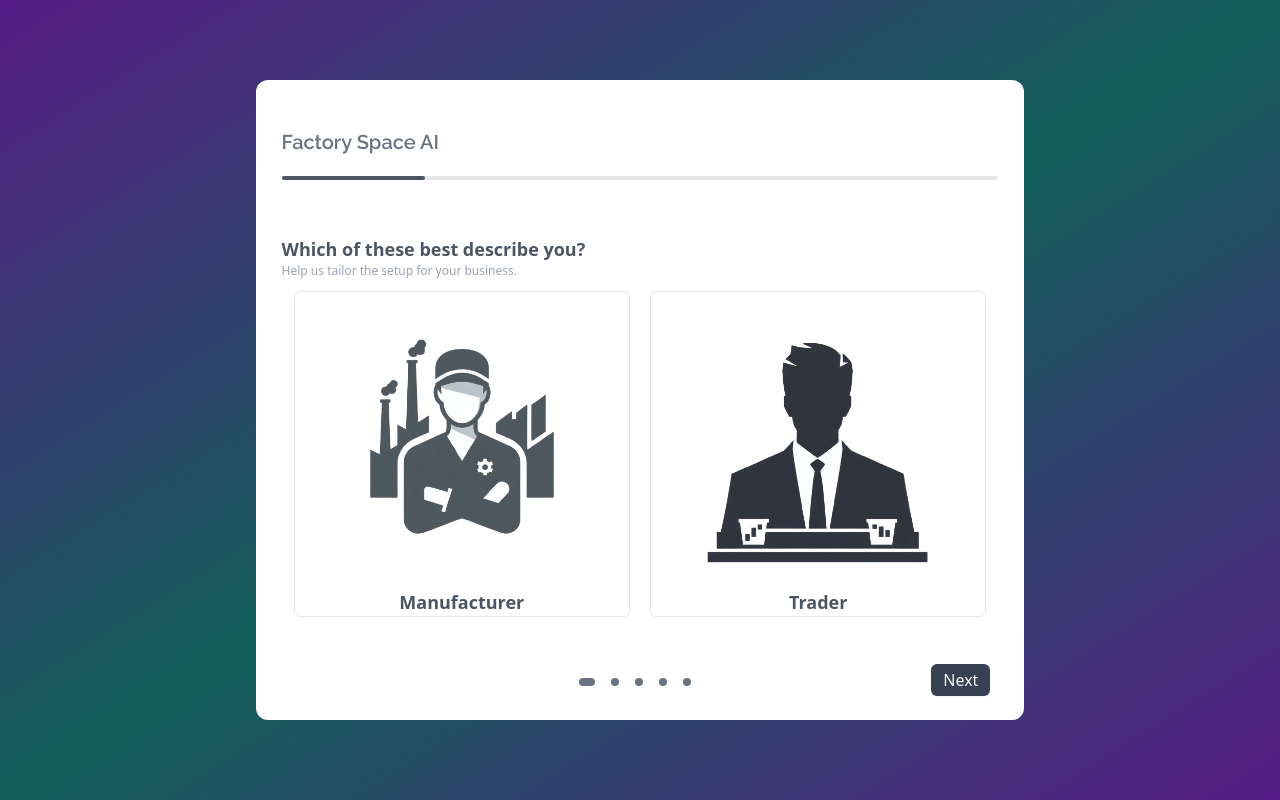
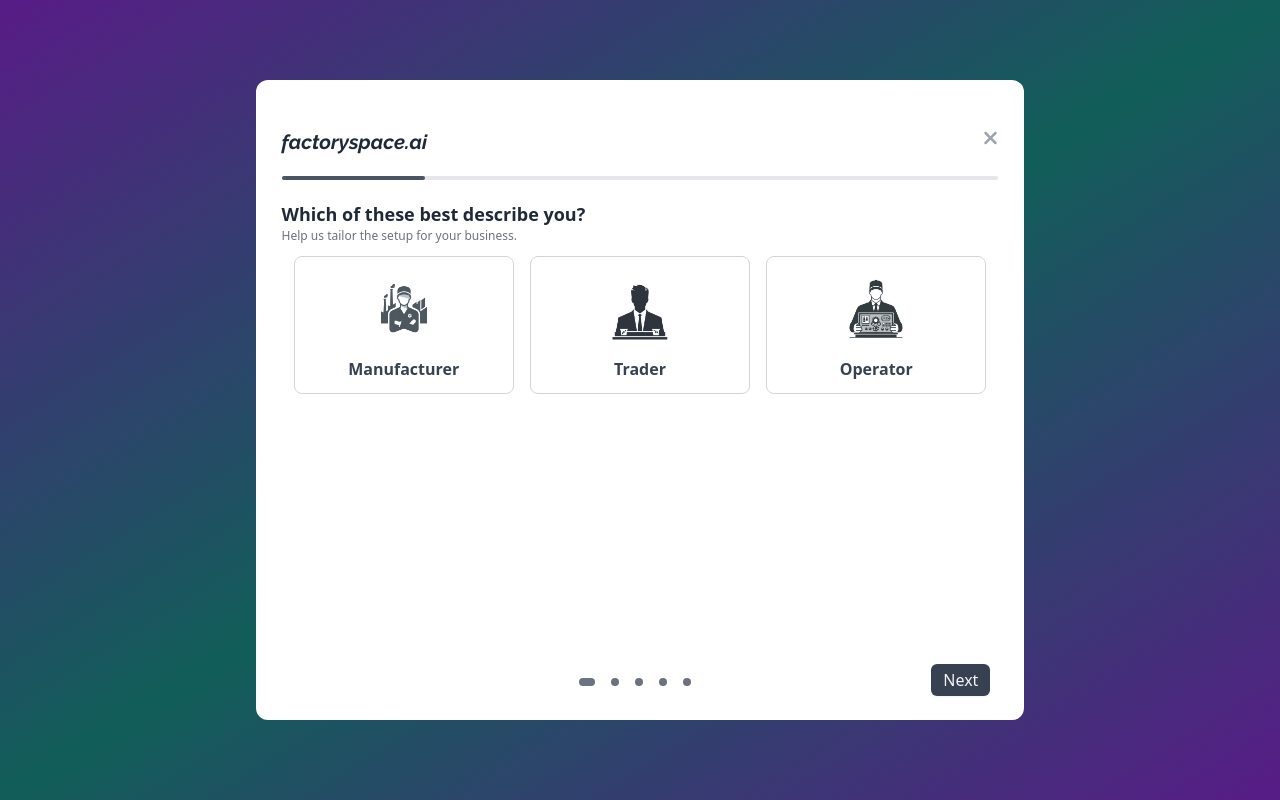
Before and after one commit to BasudevBharatBhushan/factory-space, a React (Vite) app: page /connect in a window 1280 px wide. Built offline with nearby package versions, Linux system fonts and the light colour scheme.

Commit message:
connect polished

```diff
--- a/src/components/Footer.jsx
+++ b/src/components/Footer.jsx
@@ -55,7 +55,7 @@ const Footer = () => {
       <div className="xl:w-[80vw] mx-auto px-[2vw] py-12">
         <div className="flex flex-col md:flex-row justify-between items-center md:items-start space-y-8 md:space-y-0 md:space-x-8">
           <div className="flex flex-col items-center md:items-start space-y-4">
-            <h1 className="font-semibold text-3xl md:text-4xl text-white">
+            <h1 className="font-semibold text-3xl md:text-4xl text-white italic">
               {companyName}
             </h1>
             <div className="font-Roboto">
--- a/src/components/Hero.jsx
+++ b/src/components/Hero.jsx
@@ -98,7 +98,7 @@ const Hero = () => {
   const YoutubeEmbed = () => (
     <div
       ref={modalRef}
-      className="yt-embed w-[85vw] xl:w-[38vw] absolute top-1/2 left-1/2 -translate-x-1/2 -translate-y-1/2 rounded-3xl z-10 "
+      className="yt-embed w-[85vw] xl:w-[50vw] absolute top-1/2 left-1/2 -translate-x-1/2 -translate-y-1/2 rounded-3xl z-10 "
     >
       <iframe
         // width= 100%,
--- a/src/components/MainContent.jsx
+++ b/src/components/MainContent.jsx
@@ -1,4 +1,4 @@
-import React from "react";
+import React, { useContext } from "react";
 import {
   fsLogo,
   Gear,
@@ -8,6 +8,8 @@ import {
   OperatorVectorImage,
   Trader,
 } from "../utils";
+import { useNavigate } from "react-router-dom";
+import { ConnectContext } from "../context/ConnectContext";
 import { useGSAP } from "@gsap/react";
 import gsap from "gsap";
 import { ScrollTrigger } from "gsap/ScrollTrigger";
@@ -24,6 +26,7 @@ import {
 gsap.registerPlugin(ScrollTrigger);
 
 const MainContent = () => {
+  const Navigate = useNavigate();
   useGSAP(() => {
     gsap.from(".anim-1", {
       ease: "slow(0.7,0.7,false)",
@@ -179,6 +182,16 @@ const MainContent = () => {
     // });
   }, []);
 
+  const { setActiveSlide, setUserType, handleNextSlide } =
+    useContext(ConnectContext);
+
+  const navigateConnectUser = (userType) => {
+    setUserType(userType);
+    setActiveSlide(0);
+    handleNextSlide();
+    Navigate("/connect");
+  };
+
   return (
     <>
       <div className="w-full h-auto bg-white px-5 relative">
@@ -257,7 +270,10 @@ const MainContent = () => {
                   </p>
                 </div>
                 <div>
-                  <button className="group bg-black text-white px-6 py-3 font-semibold rounded-lg hover:scale-105 hover:border hover:border-black hover:text-black hover:bg-white transition ease-in-out duration-300">
+                  <button
+                    className="group bg-black text-white px-6 py-3 font-semibold rounded-lg hover:scale-105 hover:border hover:border-black hover:text-black hover:bg-white transition ease-in-out duration-300"
+                    onClick={() => navigateConnectUser("Trader")}
+                  >
                     <span className="flex items-center">
                       Get started
                       <svg
@@ -294,7 +310,10 @@ const MainContent = () => {
                   </p>
                 </div>
                 <div>
-                  <button className="group bg-black text-white px-6 py-3 font-semibold rounded-lg hover:scale-105 hover:border hover:border-black hover:text-black hover:bg-white transition ease-in-out duration-300">
+                  <button
+                    className="group bg-black text-white px-6 py-3 font-semibold rounded-lg hover:scale-105 hover:border hover:border-black hover:text-black hover:bg-white transition ease-in-out duration-300"
+                    onClick={() => navigateConnectUser("Manufacturer")}
+                  >
                     <span className="flex items-center">
                       Get started
                       <svg
@@ -337,7 +356,10 @@ const MainContent = () => {
                   </p>
                 </div>
                 <div>
-                  <button className="group bg-black text-white px-6 py-3 font-semibold rounded-lg hover:scale-105 hover:border hover:border-black hover:text-black hover:bg-white transition ease-in-out duration-300">
+                  <button
+                    className="group bg-black text-white px-6 py-3 font-semibold rounded-lg hover:scale-105 hover:border hover:border-black hover:text-black hover:bg-white transition ease-in-out duration-300"
+                    onClick={() => navigateConnectUser("Operator")}
+                  >
                     <span className="flex items-center">
                       Get started
                       <svg
--- a/src/components/Slide/Slide.jsx
+++ b/src/components/Slide/Slide.jsx
@@ -6,7 +6,7 @@ import { useNavigate } from "react-router-dom";
 import SlideFooterButton from "./SlideFooterButton";
 
 const Slide = ({
-  Header = "Factory Space AI",
+  Header = "factoryspace.ai",
   slideQuestions,
   slideNo,
   totalSlide,
@@ -22,7 +22,7 @@ const Slide = ({
     <div className="relative   w-full h-full xl:w-[60vw] xl:h-auto xl:min-h-[80vh] px-[2vw] pt-[6vh] pb-[3vh] bg-white rounded-none xl:rounded-xl flex flex-col justify-between lg:justify-start xl:justify-between items-start overflow-y-visible overflow-x-visible">
       {slideNo != 100 ? (
         <>
-          {" "}
+          <div className="w-full">
             <SlideHeader
               Header={Header}
               slideNo={slideNo}
@@ -30,6 +30,8 @@ const Slide = ({
             />
             {/* <ProgressBar targetProgress={(slideNo / totalSlide) * 100} /> */}
             <SlideQuestioner slideQuestions={slideQuestions} />
+          </div>
+
           <SlideFooterButton isLastSlide={isLastSlide} slideNo={slideNo} />
         </>
       ) : (
--- a/src/components/Slide/SlideHeader.jsx
+++ b/src/components/Slide/SlideHeader.jsx
@@ -1,11 +1,28 @@
-import React from "react";
+import React, { useContext } from "react";
+import { useNavigate } from "react-router-dom";
+import { ConnectContext } from "../../context/ConnectContext";
 import ProgressBar from "../ProgressBar";
+import { FontAwesomeIcon } from "@fortawesome/react-fontawesome";
+import { faXmark } from "@fortawesome/free-solid-svg-icons";
 
 const SlideHeader = ({ Header, slideNo, totalSlide }) => {
+  const navigate = useNavigate();
+  const { setActiveSlide } = useContext(ConnectContext);
   return (
     <>
-      <div className="slide-header mb-5 font-Raleway font-semibold text-xl text-gray-500 w-full">
-        <p>{Header}</p>
+      <div className="slide-header mb-5 font-Raleway font-semibold text-xl text-gray-800 w-full">
+        <div className="flex flex-row justify-between">
+          <p className="italic font-bold font-Raleway">{Header}</p>
+          <FontAwesomeIcon
+            onClick={() => {
+              navigate("/");
+              localStorage.clear();
+              setActiveSlide(0);
+            }}
+            className="text-gray-400 cursor-pointer"
+            icon={faXmark}
+          />
+        </div>
         <ProgressBar targetProgress={(slideNo / totalSlide) * 100} />
       </div>
     </>
--- a/src/components/Slide/SlideQuestioner.jsx
+++ b/src/components/Slide/SlideQuestioner.jsx
@@ -1,6 +1,6 @@
 import React, { useContext } from "react";
 import { ConnectContext } from "../../context/ConnectContext";
-import { Trader, Manufacturer } from "../../utils";
+import { Trader, Manufacturer, Operator } from "../../utils";
 
 const SlideQuestioner = ({ slideQuestions }) => {
   const {
@@ -20,23 +20,21 @@ const SlideQuestioner = ({ slideQuestions }) => {
         }
         return (
           <div className="slide-questioner mb-1 w-full " key={index}>
-            <p className=" text-lg text-gray-600 font-bold">{obj.question}</p>
-            <p className="text-xs font-extralight text-gray-400">
-              {obj.description}
-            </p>
+            <p className=" text-lg text-gray-800 font-bold">{obj.question}</p>
+            <p className="text-xs font-thin text-gray-500">{obj.description}</p>
             {obj.type === "designation" && (
-              <div className="slide-question-choices p-3 grid grid-cols-1 lg:grid-cols-2 justify-items-stretch gap-5 mb-2">
+              <div className="slide-question-choices p-3 grid grid-cols-1 md:grid-cols-3 gap-4 mb-2">
                 {obj.options.map((option, index) => {
                   const isSelected = questionsResponse.find(
                     (question) => question.response === option
                   );
                   return (
                     <div
-                      className={`choice-container min-h-14 h-auto px-5 border ${
+                      className={`choice-container h-full px-4 py-3 border ${
                         isSelected
-                          ? " border-gray-500 border-2 bg-gray-100 "
-                          : ""
-                      } hover:border-gray-400 hover:bg-gray-50 rounded-md flex flex-col justify-start items-center cursor-pointer`}
+                          ? "border-blue-500 border-2 bg-blue-50"
+                          : "border-gray-300"
+                      } hover:border-blue-400 hover:bg-blue-50 rounded-lg flex flex-col justify-between items-center cursor-pointer transition-all duration-300 ease-in-out`}
                       key={index}
                       onClick={() =>
                         updateQuestionsResponse({
@@ -46,28 +44,35 @@ const SlideQuestioner = ({ slideQuestions }) => {
                         })
                       }
                     >
-                      <div className="w-[20vw] py-5">
+                      <div className="w-16 h-16 my-2">
                         {option === "Trader" ? (
-                          <img src={Trader} alt="" />
+                          <img
+                            src={Trader}
+                            alt="Trader"
+                            className="w-full h-full object-contain"
+                          />
+                        ) : option === "Operator" ? (
+                          <img
+                            src={Operator}
+                            alt="Operator"
+                            className="w-full h-full object-contain"
+                          />
                         ) : (
-                          <img src={Manufacturer} alt="" />
+                          <img
+                            src={Manufacturer}
+                            alt="Manufacturer"
+                            className="w-full h-full object-contain"
+                          />
                         )}
                       </div>
 
-                      {/* <div
-                        className={`choice-box rounded-full w-4 h-4 mr-2 lg:w-5 lg:h-5 lg:mr-5 border  ${
-                          isSelected
-                            ? "border-4 border-gray-600"
-                            : "border-gray-500"
-                        }`}
-                      /> */}
-                      <div className="choice-option">
+                      <div className="choice-option mt-2">
                         <p
-                          className={`  ${
+                          className={`text-center ${
                             isSelected
                               ? "text-gray-800 font-bold"
-                              : "text-gray-600 font-semibold"
-                          } text-sm lg:text-lg   `}
+                              : "text-gray-700 font-semibold"
+                          } text-sm md:text-base`}
                         >
                           {option}
                         </p>
--- a/src/constants/index.js
+++ b/src/constants/index.js
@@ -16,10 +16,10 @@ import {
   faLinkedinIn,
 } from "@fortawesome/free-brands-svg-icons";
 import { faT } from "@fortawesome/free-solid-svg-icons";
-import { Trader, Manufacturer } from "../utils";
+import { Trader, Manufacturer, Operator } from "../utils";
 export const navLists = ["Home", "Connect"];
 
-export const companyName = "Factory Space AI";
+export const companyName = "factoryspace.ai";
 export const companyTagline =
   "Transform Your Manufacturing Business with Elastic Manufacturing";
 
@@ -141,7 +141,7 @@ export const ManufacturerSlides = [
         question: "Which of these best describe you?",
         description: "Help us tailor the setup for your business.",
         type: "designation",
-        options: ["Manufacturer", "Trader"],
+        options: ["Manufacturer", "Trader", "Operator"],
         fieldName: "designation",
         image: Manufacturer,
       },
@@ -247,7 +247,7 @@ export const TraderSlides = [
         question: "Which of these best describe you?",
         description: "Help us tailor the setup for your business.",
         type: "designation",
-        options: ["Manufacturer", "Trader"],
+        options: ["Manufacturer", "Trader", "Operator"],
         fieldName: "designation",
         image: Trader,
       },
@@ -347,6 +347,107 @@ export const TraderSlides = [
   },
 ];
 
+export const OperatorSlides = [
+  {
+    SlideNo: 1,
+    Questioner: [
+      {
+        id: 1,
+        question: "Which of these best describes you?",
+        description: "Help us tailor the setup for your profile.",
+        type: "designation",
+        options: ["Manufacturer", "Trader", "Operator"],
+        fieldName: "designation",
+        image: Operator,
+      },
+    ],
+  },
+  {
+    SlideNo: 2,
+    Questioner: [
+      {
+        id: 2,
+        question: "What is your full name?",
+        description: "Provide your legal name.",
+        type: "input",
+        fieldName: "fullName",
+      },
+      {
+        id: 3,
+        question: "What is your contact number?",
+        description: "Provide a valid phone number.",
+        type: "input",
+        fieldName: "contactNumber",
+      },
+      {
+        id: 4,
+        question: "What is your email address?",
+        description: "Provide a valid email address.",
+        type: "input",
+        fieldName: "email",
+      },
+    ],
+  },
+  {
+    SlideNo: 3,
+    Questioner: [
+      {
+        id: 5,
+        question: "What types of machines are you skilled in operating?",
+        description: "List the machinery you are experienced with.",
+        type: "input",
+        fieldName: "skilledMachines",
+      },
+      {
+        id: 6,
+        question: "What is your level of experience with these machines?",
+        description: "Indicate your expertise level.",
+        type: "mcq",
+        options: ["Beginner", "Intermediate", "Advanced"],
+        fieldName: "experienceLevel",
+      },
+      {
+        id: 7,
+        question: "How frequently are you available for work?",
+        description: "Your availability for operating machinery.",
+        type: "mcq",
+        options: ["Full-time", "Part-time", "On-demand"],
+        fieldName: "availability",
+      },
+    ],
+  },
+  {
+    SlideNo: 4,
+    Questioner: [
+      {
+        id: 8,
+        question: "What are your preferred working hours?",
+        description: "Specify your preferred shift times.",
+        type: "input",
+        fieldName: "preferredWorkingHours",
+      },
+      {
+        id: 9,
+        question: "What additional skills or certifications do you have?",
+        description: "List any extra qualifications you possess.",
+        type: "input",
+        fieldName: "additionalSkills",
+      },
+    ],
+  },
+  {
+    SlideNo: 5,
+    Questioner: [
+      {
+        id: 10,
+        question: "Any additional feedback or requirements?",
+        description: "Share any thoughts or specific needs.",
+        type: "feedback",
+        fieldName: "additionalFeedback",
+      },
+    ],
+  },
+];
 // Firebase Creds
 export const firebaseCreds = {
   API_KEY: "AIzaSyC5EUGSPjg0-1-MxzjV99em_-7VIdHLI4w",
--- a/src/pages/Connect.jsx
+++ b/src/pages/Connect.jsx
@@ -1,6 +1,6 @@
 import React, { useState, useContext } from "react";
 import Slide from "../components/Slide/Slide";
-import { ManufacturerSlides, TraderSlides } from "../constants";
+import { ManufacturerSlides, TraderSlides, OperatorSlides } from "../constants";
 import { ConnectContext } from "../context/ConnectContext";
 import { isAdmin } from "../helper";
 
@@ -8,29 +8,37 @@ const Connect = () => {
   const { activeSlide, setActiveSlide, userType, setUserType } =
     useContext(ConnectContext);
   return (
-    <div className="w-screen h-screen bg-gradient-to-br from-purple-900 via-teal-800 to-purple-900 flex justify-center items-center overflow-x-visible overflow-y-visible">
+    <div className="w-screen h-[100vh]  bg-gradient-to-br from-purple-900 via-teal-800 to-purple-900 flex justify-center items-center overflow-x-visible overflow-y-visible">
       <>
         {activeSlide !== 100 ? (
           <Slide
             slideQuestions={
               userType === "Manufacturer"
                 ? ManufacturerSlides[activeSlide].Questioner
-                : TraderSlides[activeSlide].Questioner
+                : userType === "Trader"
+                ? TraderSlides[activeSlide].Questioner
+                : OperatorSlides[activeSlide].Questioner
             }
             slideNo={
               userType === "Manufacturer"
                 ? ManufacturerSlides[activeSlide].SlideNo
-                : TraderSlides[activeSlide].SlideNo
+                : userType === "Trader"
+                ? TraderSlides[activeSlide].SlideNo
+                : OperatorSlides[activeSlide].SlideNo
             }
             totalSlide={
               userType === "Manufacturer"
                 ? ManufacturerSlides.length
-                : TraderSlides.length
+                : userType === "Trader"
+                ? TraderSlides.length
+                : OperatorSlides.length
             }
             isLastSlide={
               userType === "Manufacturer"
                 ? activeSlide === ManufacturerSlides.length - 1
-                : activeSlide === TraderSlides.length - 1
+                : userType === "Trader"
+                ? activeSlide === TraderSlides.length - 1
+                : activeSlide === OperatorSlides.length - 1
             }
           />
         ) : (
--- a/src/utils/index.js
+++ b/src/utils/index.js
@@ -19,6 +19,7 @@ import thumbnail1 from "../assets/Thumbnail/Thumbnail1.jpg";
 
 import trader from "../assets/Elements/Trader.png";
 import manufacturer from "../assets/Elements/Manufacturer.png";
+import operator from "../assets/Elements/Operator.png";
 import ManufacturerVector from "../assets/Elements/manufacturer_vector.jpg";
 import TraderVector from "../assets/Elements/trader_vector.jpg";
 import OperatorVector from "../assets/Elements/operator_vector.jpg";
@@ -54,6 +55,7 @@ export const Workspace = workspace;
 
 export const Trader = trader;
 export const Manufacturer = manufacturer;
+export const Operator = operator;
 export const ManufacturerVectorImage = ManufacturerVector;
 export const TraderVectorImage = TraderVector;
 export const OperatorVectorImage = OperatorVector;
```
Also changed, not shown: src/assets/Elements/Operator.png (added). Lines whose indentation alone changed are shown as unchanged.
